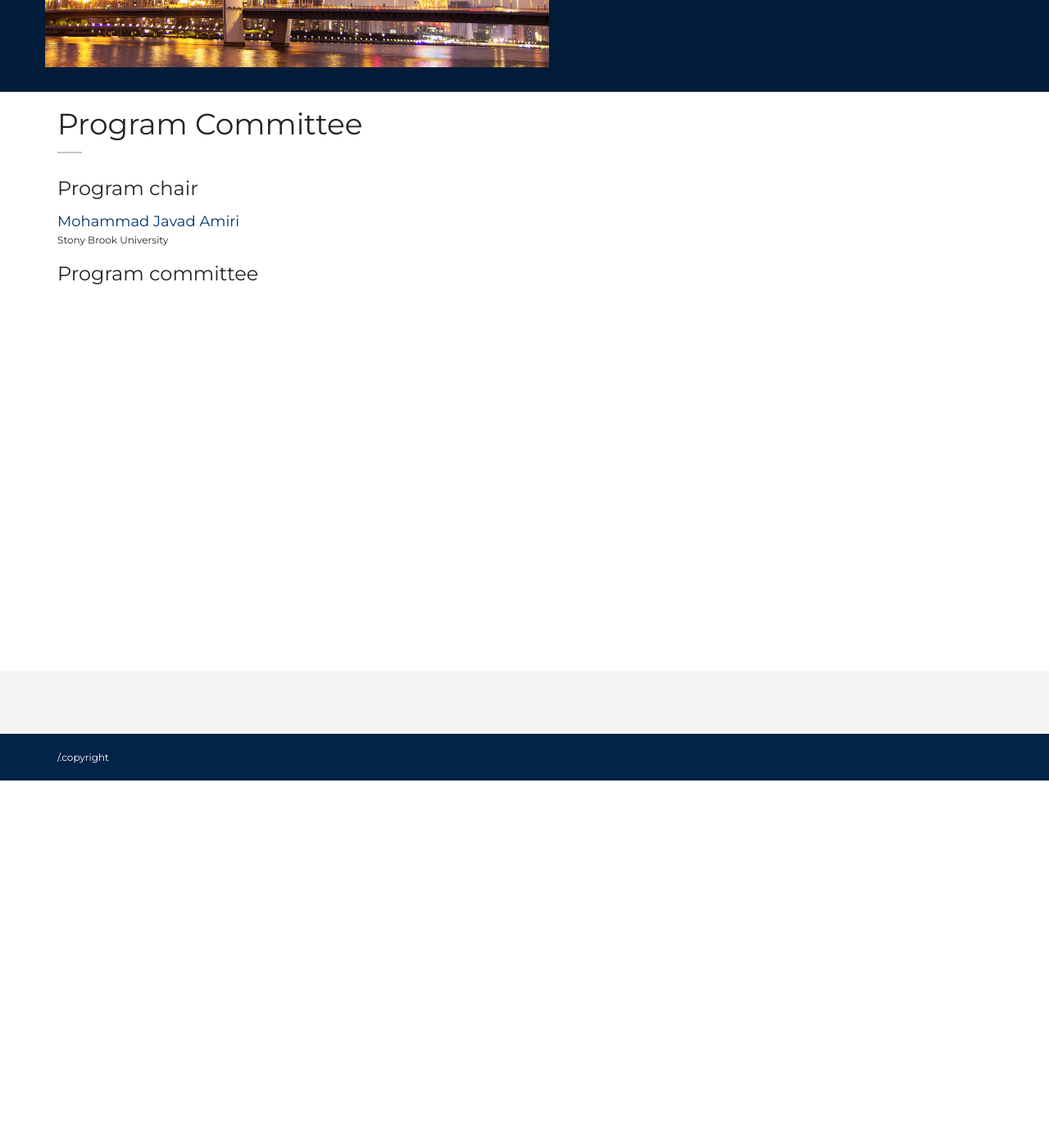
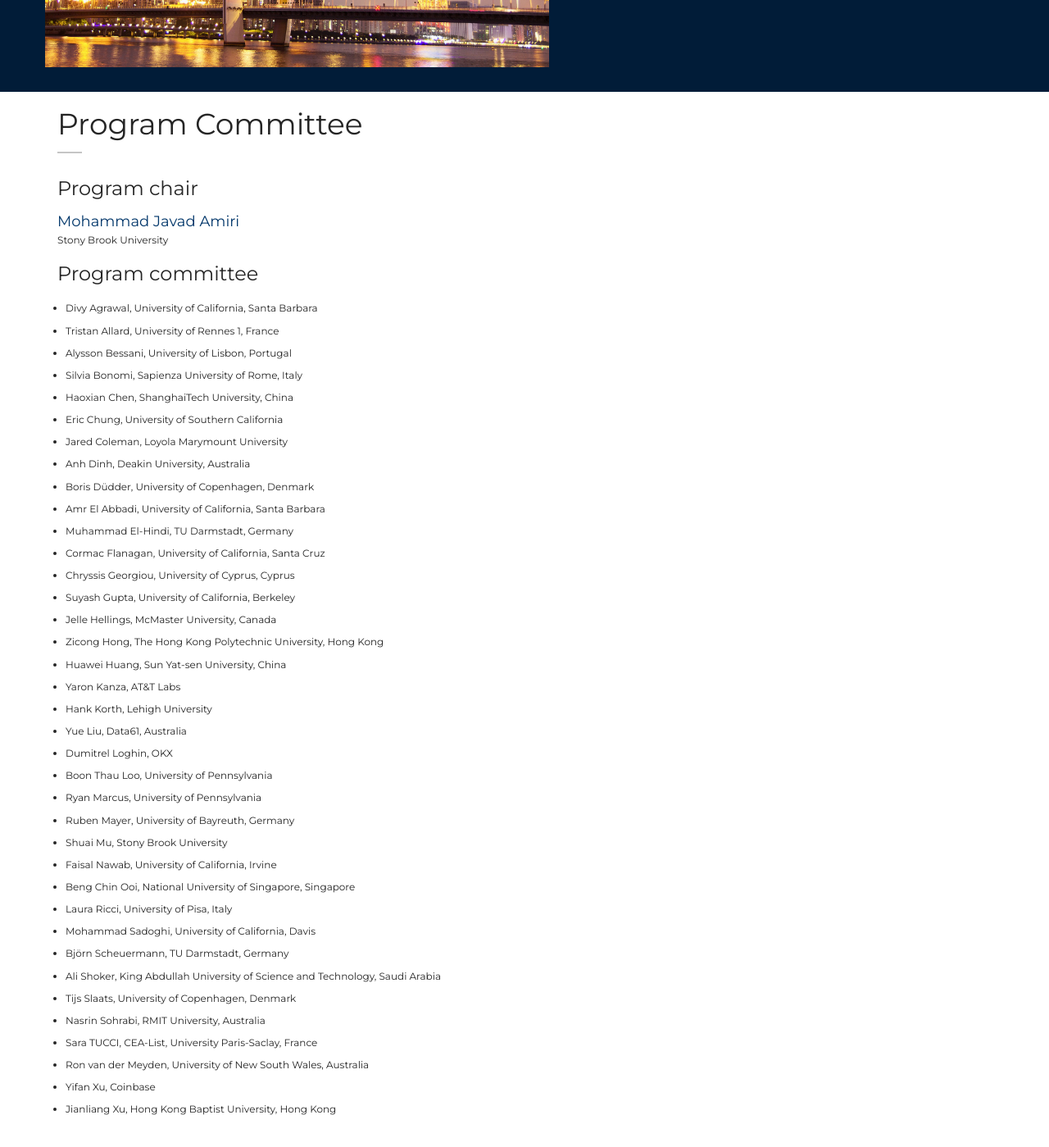
Before and after one commit to scfab/2024, a Jekyll site: the page built from program-committee.html, in a window 1280 px wide and 1400 px high, scrolled down 448 px. Shown: the whole window at 82% size. Built offline with Jekyll 4.4.1, drawn with Linux system fonts in a browser that asks for light colours; comment, search, counter and statistics services are not loaded.

Commit message:
PC updated

```diff
--- a/program-committee.html
+++ b/program-committee.html
@@ -36,30 +36,43 @@ layout: default
                   <div class="row">
                     <div class="col-md-12 text-left">
                       <ul class="text-left" style="display:inline-block;vertical-align:middle;">
-<!--
-                        <li> Emmannuelle Anceaume, CNRS, Inria, IRISA, France</li>
-                        <li> Rida Bazzi, Arizona State University, USA  </li>
-                        <li> Alysson Bessani, Unversidade de Lisboa, Portugal</li>
-                        <li> Silvia Bonomi, University of Rome La Sapienza, Italy </li>
-                        <li> Quentin Bramas, University of Strasbourg, France</li>
-                        <li> Zaynah Dargaye, Nomadic Labs, France </li>
-                        <li> Nour El Madhoun, EPITA and Sorbonne University, France</li>
-                        <li> Ghassan Karame, Ruhr-University Bochum, Germany</li>
+                        <li> Divy Agrawal, University of California, Santa Barbara</li>
+                        <li> Tristan Allard, University of Rennes 1, France</li>
+                        <li> Alysson Bessani, University of Lisbon, Portugal</li>
+                        <li> Silvia Bonomi, Sapienza University of Rome, Italy </li>
+                        <li> Haoxian Chen, ShanghaiTech University, China</li>
+                        <li> Eric Chung, University of Southern California</li>
+                        <li> Jared Coleman, Loyola Marymount University</li>
+                        <li> Anh Dinh, Deakin University, Australia</li>
+                        <li> Boris Düdder, University of Copenhagen, Denmark</li>
+                        <li> Amr El Abbadi, University of California, Santa Barbara</li>
+                        <li> Muhammad El-Hindi, TU Darmstadt, Germany</li>
+                        <li> Cormac	Flanagan, University of California, Santa Cruz</li>
                         <li> Chryssis Georgiou, University of Cyprus, Cyprus </li>
-                        <li> Arthur Gervais, Imperial College, UK</li>
-                        <li> Vincent Gramoli, The University of Sydney and EPFL, Switzerland/Australia </li>
-                        <li> Suyash Gupta, UC Berkeley, USA </li>
-                        <li> Mario Larangeira, IOHK, Tokyo Institute of Technology, Japan </li>
-                        <li> Qinghua Lu, Data 61 of CSIRO, Australia</li>
-                        <li> Victor Luchangco, Algorand, USA </li>
-                        <li> Catherine Mulligan, Universidade de Lisboa, Portugal </li>
-                        <li> Fernando Pedone, University of Lugano, Switzerland </li>
+                        <li> Suyash Gupta, University of California, Berkeley</li>
+                        <li> Jelle Hellings, McMaster University, Canada</li>
+                        <li> Zicong Hong, The Hong Kong Polytechnic University, Hong Kong</li>
+                        <li> Huawei Huang, Sun Yat-sen University, China</li>
+                        <li> Yaron Kanza, AT&T Labs</li>
+                        <li> Hank Korth, Lehigh University</li>
+                        <li> Yue Liu, Data61, Australia</li>
+                        <li> Dumitrel Loghin, OKX</li>
+                        <li> Boon Thau Loo, University of Pennsylvania</li>
+                        <li> Ryan Marcus, University of Pennsylvania</li>
+                        <li> Ruben Mayer, University of Bayreuth, Germany</li>
+                        <li> Shuai Mu, Stony Brook University</li>
+                        <li> Faisal Nawab, University of California, Irvine</li>
+                        <li> Beng Chin Ooi, National University of Singapore, Singapore</li>
                         <li> Laura Ricci, University of Pisa, Italy</li>
-                        <li> Faisal Nawab, University of California, Irvine, USA </li>
-                        <li> Mo Sadoghi, UC Davis, USA</li>
-                        <li> Alberto Sonnino, Novi, USA</li>
-                        <li> Jiangshan Yu, Monash Universtiy, Australia </li>
--->
+                        <li> Mohammad Sadoghi, University of California, Davis</li>
+                        <li> Björn Scheuermann, TU Darmstadt, Germany</li>
+                        <li> Ali Shoker, King Abdullah University of Science and Technology, Saudi Arabia</li>
+                        <li> Tijs Slaats, University of Copenhagen, Denmark</li>
+                        <li> Nasrin Sohrabi, RMIT University, Australia</li>
+                        <li> Sara TUCCI, CEA-List, University Paris-Saclay, France</li>
+                        <li> Ron van der Meyden, University of New South Wales, Australia</li>
+                        <li> Yifan Xu, Coinbase</li>
+                        <li> Jianliang Xu, Hong Kong Baptist University, Hong Kong</li>
                       </ul>
                     </div>
                   </div>
```
Also changed, not shown: papers.html (+9 -36 lines).
